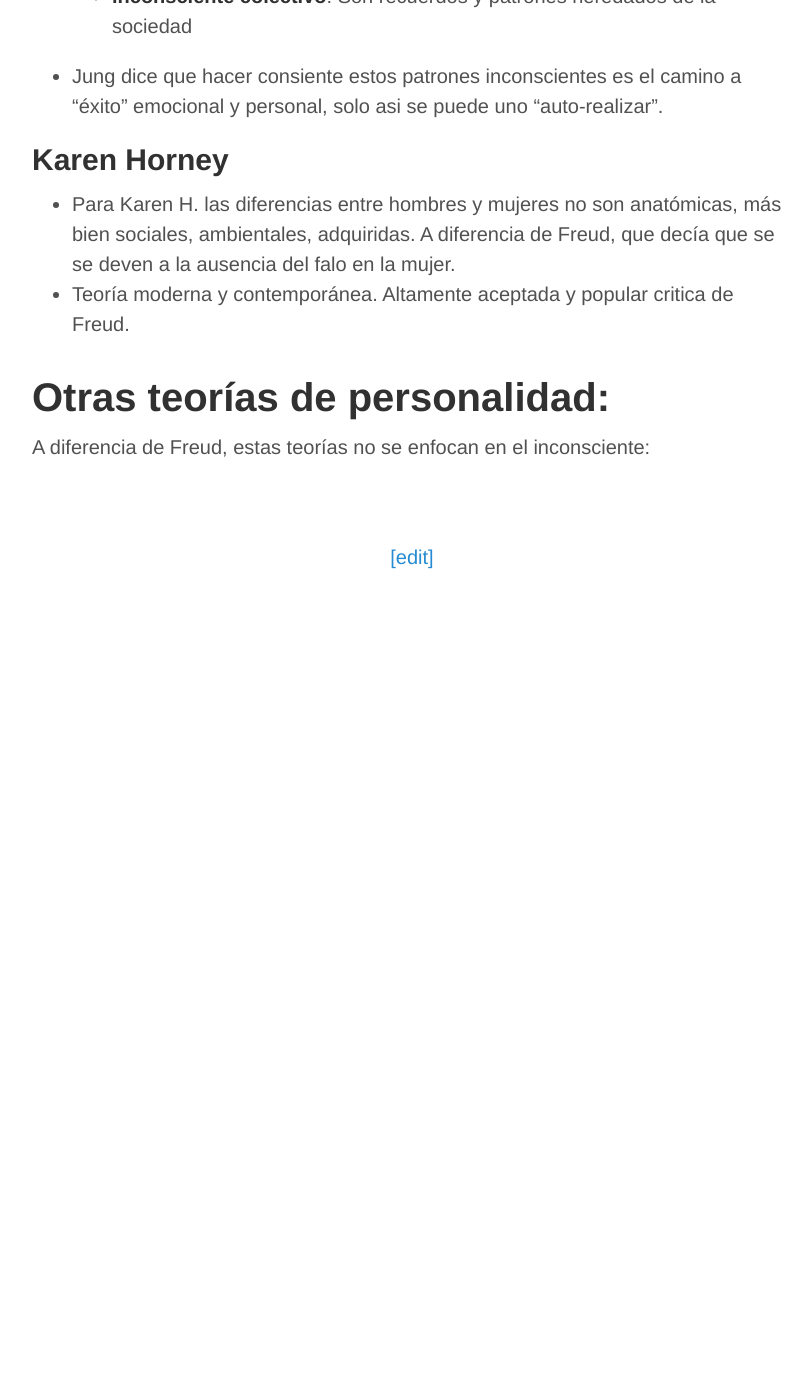
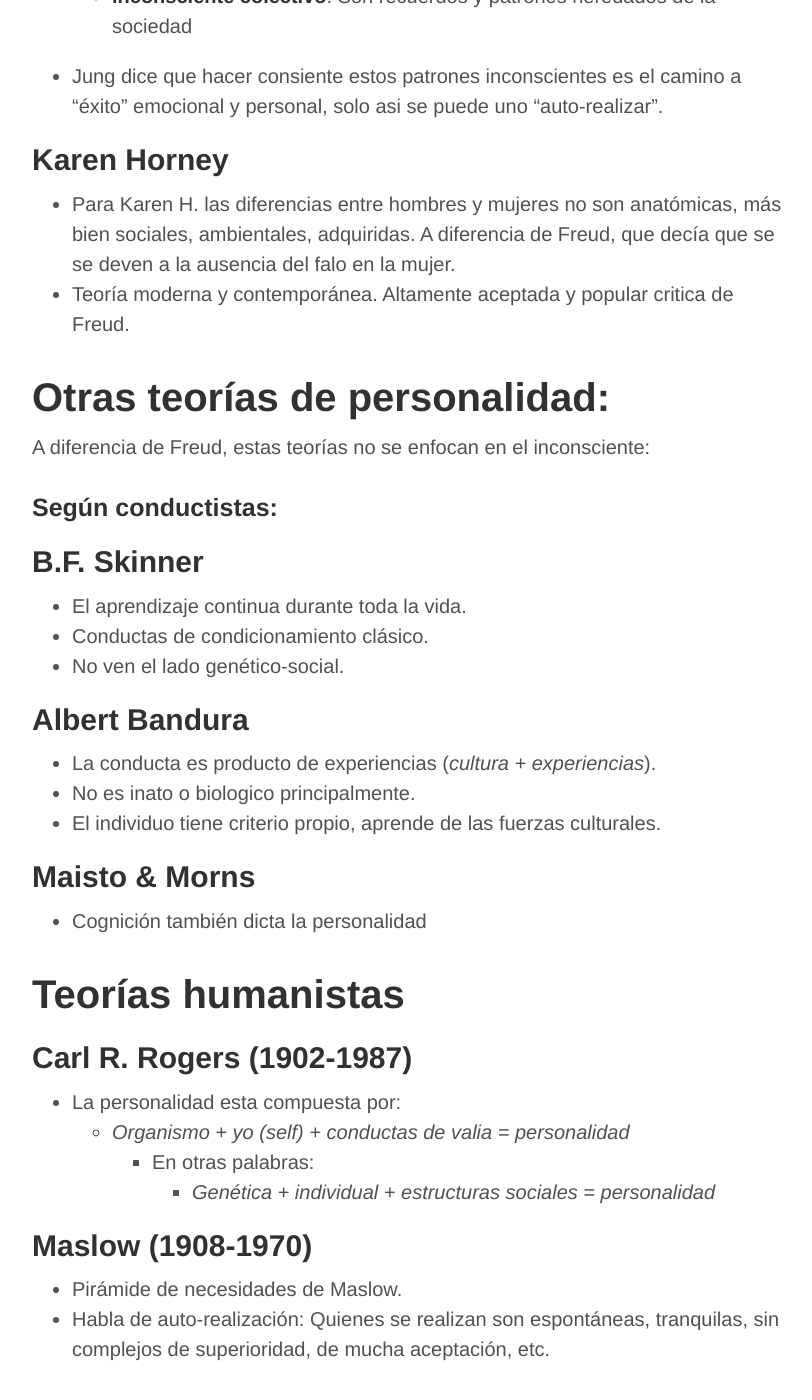
Before and after one commit to alex-esc/notes, a Jekyll site: the page built from _posts/2020-02-24-neo-freud-perso.md, in a window 1280 px wide and 1400 px high, scrolled down 1016 px. Shown: the whole window, without its empty margins (228-1040 px from the left). Built offline with Jekyll 4.4.1, drawn with Linux system fonts in a browser that asks for light colours; before the commit the page ends 1596 px from its top, so only the background shows below that.

Commit message:
Update 2020-02-24-neo-freud-perso.md

```diff
--- a/_posts/2020-02-24-neo-freud-perso.md
+++ b/_posts/2020-02-24-neo-freud-perso.md
@@ -31,3 +31,35 @@ Son más revolucionarias. Ya no son deterministas psíquicos. Ellos sí toman en
 # Otras teorías de personalidad:
 
 A diferencia de Freud, estas teorías no se enfocan en el inconsciente:
+
+### Según conductistas:
+
+## B.F. Skinner
+
+* El aprendizaje continua durante toda la vida.
+* Conductas de condicionamiento clásico.
+* No ven el lado genético-social.
+
+## Albert Bandura
+
+* La conducta es producto de experiencias (*cultura + experiencias*).
+* No es inato o biologico principalmente.
+* El individuo tiene criterio propio, aprende de las fuerzas culturales.
+
+## Maisto & Morns
+
+* Cognición también dicta la personalidad
+
+# Teorías humanistas
+
+## Carl R. Rogers (1902-1987)
+
+* La personalidad esta compuesta por:
+	+ *Organismo + yo (self) + conductas de valia = personalidad*
+		+ En otras palabras:
+			* *Genética + individual + estructuras sociales = personalidad*
+
+## Maslow (1908-1970)
+
+* Pirámide de necesidades de Maslow.
+* Habla de auto-realización: Quienes se realizan son espontáneas, tranquilas, sin complejos de superioridad, de mucha aceptación, etc.
```
